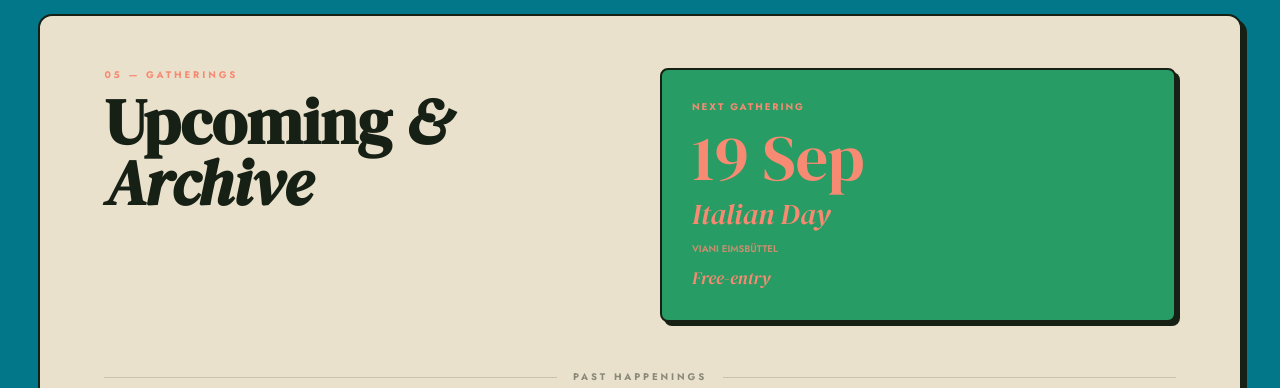
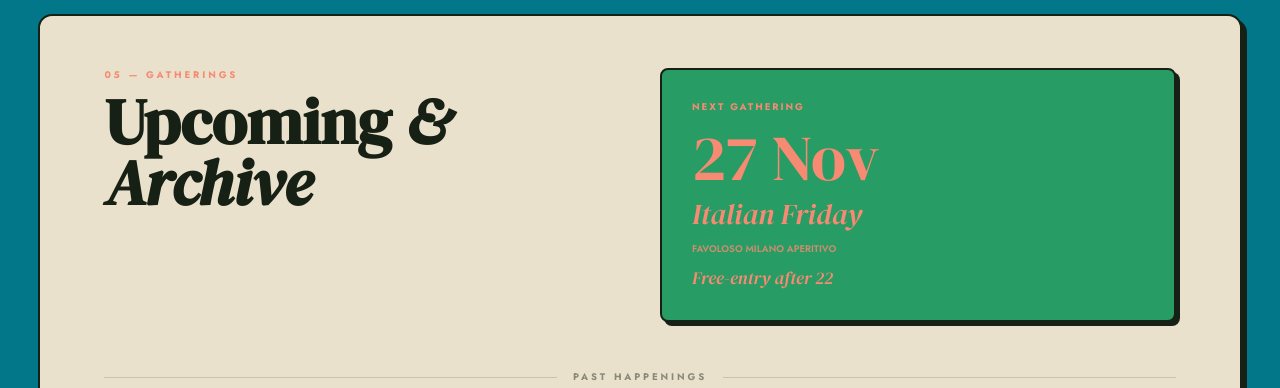
Before and after one commit to GabrieleMancini/BELLA, a plain HTML site: page index.html in a window 1280 px wide. Shown: the part 3040-3428 px from the top of the page. Drawn offline with Linux system fonts and the light colour scheme; no server answers; a web font is replaced by a local one.

Commit message:
Update index.html

```diff
--- a/index.html
+++ b/index.html
@@ -361,10 +361,10 @@ footer.retro-card { background: var(--ottanio); color: var(--cream); border-colo
 
       <div class="ev-card ev-card--verde">
         <span class="ev-sup">Next Gathering</span>
-        <div class="ev-date">19 Sep</div>
-        <div class="ev-name">Italian Day </div>
-        <span class="ev-venue">Viani Eimsbüttel </span>
-        <div class="ev-note">Free-entry</div>
+        <div class="ev-date">27 Nov</div>
+        <div class="ev-name">Italian Friday </div>
+        <span class="ev-venue">Favoloso Milano Aperitivo </span>
+        <div class="ev-note">Free-entry after 22</div>
       </div>
     </div>
 
```
